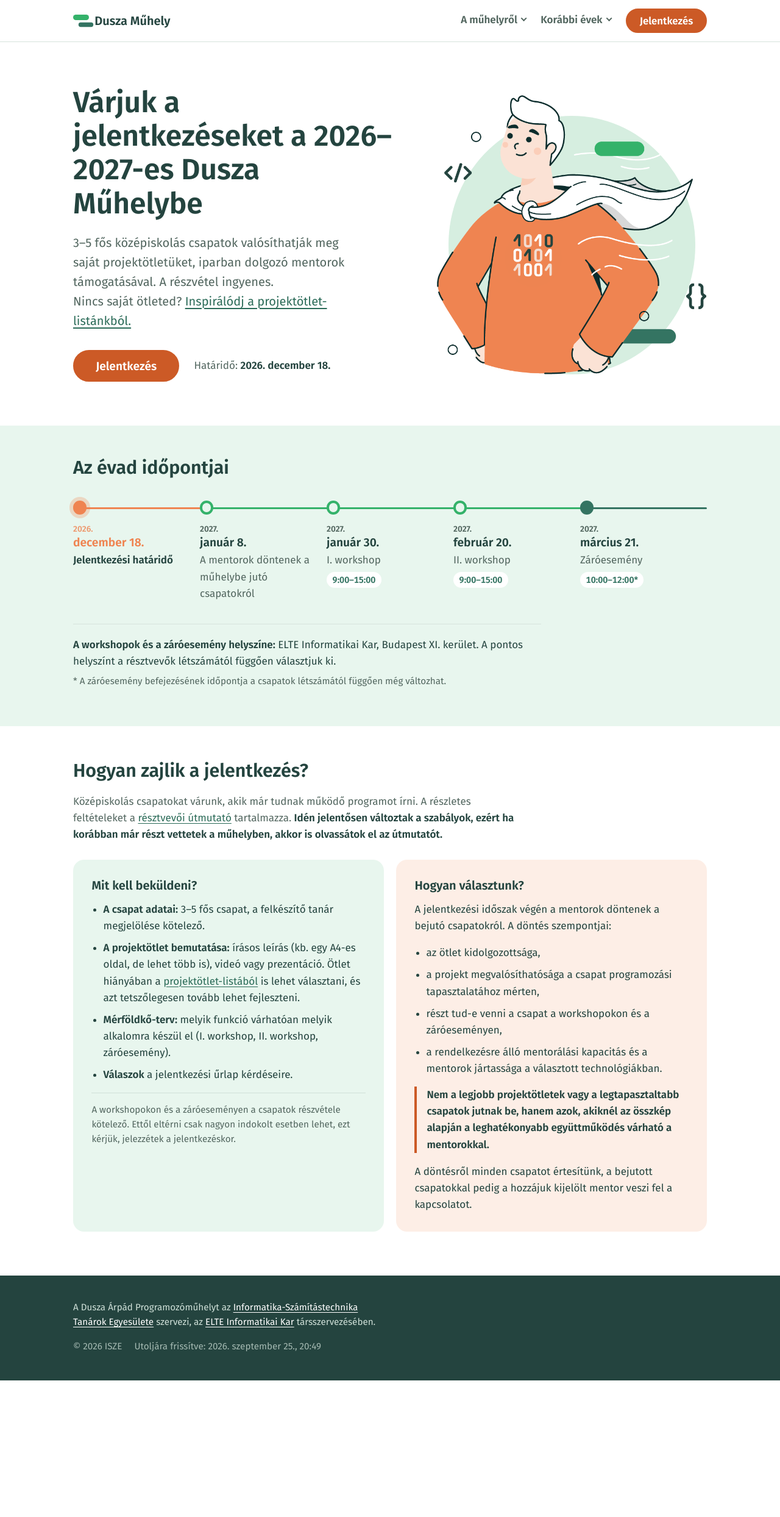
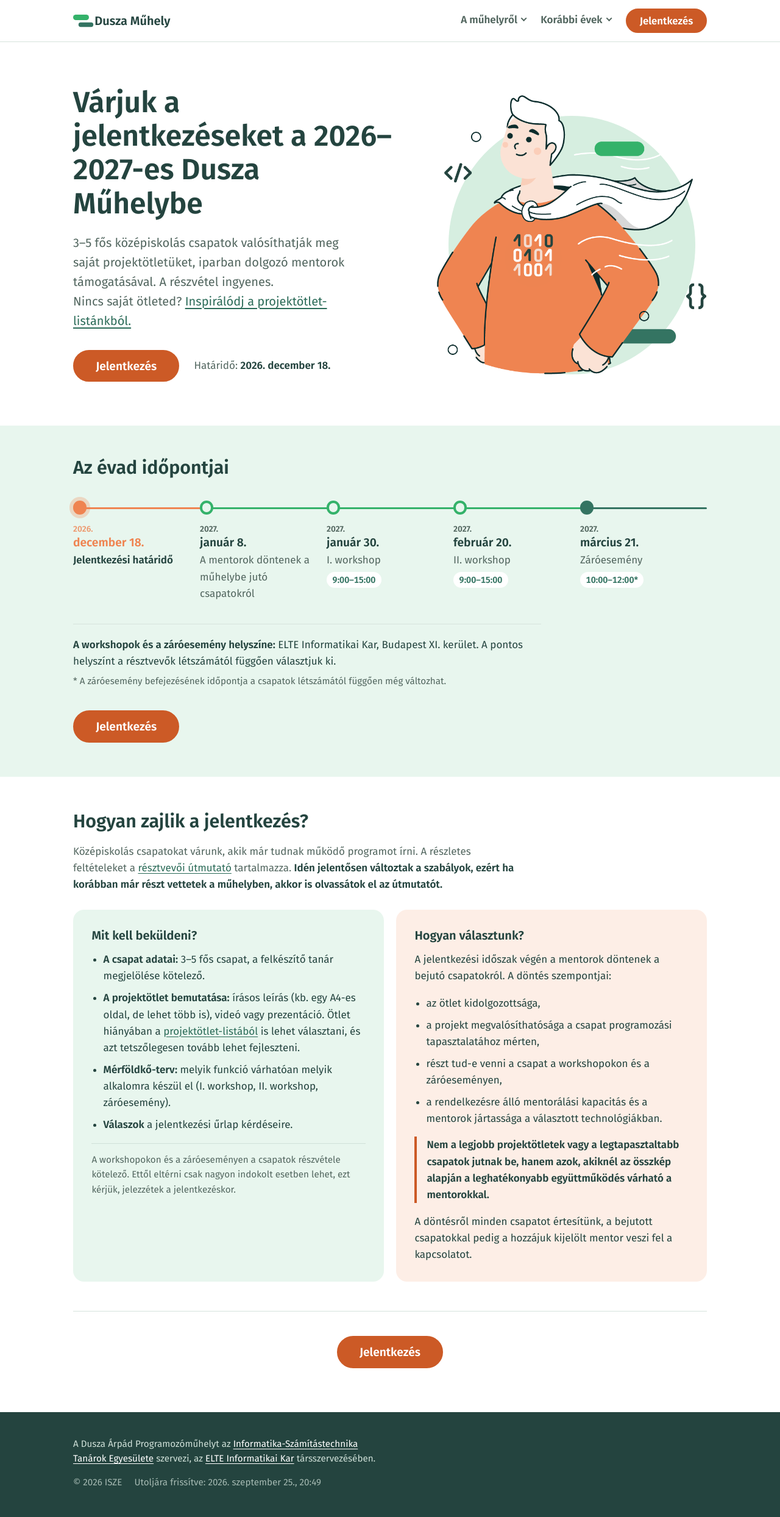
Before and after one commit to duszamuhely/duszamuhely.github.io, a Jekyll site: the page built from index.md, in a window 1280 px wide. Shown: the whole page at 61% size. Built offline with Jekyll 4.4.1, drawn with Linux system fonts in a browser that asks for light colours; before the commit the page ends 2264 px from its top, so only the background shows below that.

Commit message:
jelentkezes gomb meg 2x

```diff
--- /dev/null
+++ b/_includes/apply-button.html
@@ -0,0 +1 @@
+{% comment %}Jelentkezés gomb. Használat: {% include apply-button.html %} vagy nagyobb méretben: {% include apply-button.html lg=true %}{% endcomment %}{% if site.jelentkezes_url != "" %}<a class="apply-btn{% if include.lg %} apply-btn--lg{% endif %}" href="{{ site.jelentkezes_url }}" target="_blank" rel="noopener">Jelentkezés</a>{% else %}<a class="apply-btn{% if include.lg %} apply-btn--lg{% endif %}" href="#jelentkezes" data-apply>Jelentkezés</a>{% endif %}
--- a/assets/css/style.scss
+++ b/assets/css/style.scss
@@ -1165,3 +1165,20 @@ ul:has(> .task-list-item) {
 @media (max-width: 560px) {
   .site-footer .updated { display: block; margin: 0.3rem 0 0; }
 }
+
+/* Jelentkezés gomb a főoldali szakaszok végén */
+.section-cta {
+  display: flex;
+  align-items: center;
+  flex-wrap: wrap;
+  gap: 0.75rem 1.5rem;
+  margin-top: 2.25rem;
+}
+.section-cta p { margin: 0; color: var(--ink-soft); }
+.section-cta strong { color: var(--ink); }
+.section-cta--final {
+  justify-content: center;
+  margin-top: 3rem;
+  padding-top: 2.5rem;
+  border-top: 1px solid var(--line);
+}
--- a/index.md
+++ b/index.md
@@ -13,11 +13,7 @@ title: Kezdőlap
     A részvétel ingyenes.<br>
     Nincs saját ötleted? <a href="{{ '/otletek/' | relative_url }}">Inspirálódj a projektötlet-listánkból.</a></p>
     <div class="hero-actions">
-{% if site.jelentkezes_url != "" %}
-      <a class="apply-btn apply-btn--lg" href="{{ site.jelentkezes_url }}" target="_blank" rel="noopener">Jelentkezés</a>
-{% else %}
-      <a class="apply-btn apply-btn--lg" href="#jelentkezes" data-apply>Jelentkezés</a>
-{% endif %}
+{% include apply-button.html lg=true %}
       <p>Határidő: <strong>2026. december 18.</strong></p>
     </div>
   </div>
@@ -36,6 +32,9 @@ title: Kezdőlap
     <div class="venue">
       <p><strong>A workshopok és a záróesemény helyszíne:</strong> ELTE Informatikai Kar, Budapest XI. kerület. A pontos helyszínt a résztvevők létszámától függően választjuk ki.</p>
       <p class="venue-note">* A záróesemény befejezésének időpontja a csapatok létszámától függően még változhat.</p>
+    </div>
+    <div class="section-cta">
+      {% include apply-button.html lg=true %}
     </div>
   </div>
 </section>
@@ -69,4 +68,7 @@ title: Kezdőlap
       <p>A döntésről minden csapatot értesítünk, a bejutott csapatokkal pedig a hozzájuk kijelölt mentor veszi fel a kapcsolatot.</p>
     </div>
   </div>
+  <div class="section-cta section-cta--final">
+    {% include apply-button.html lg=true %}
+  </div>
 </section>
```
